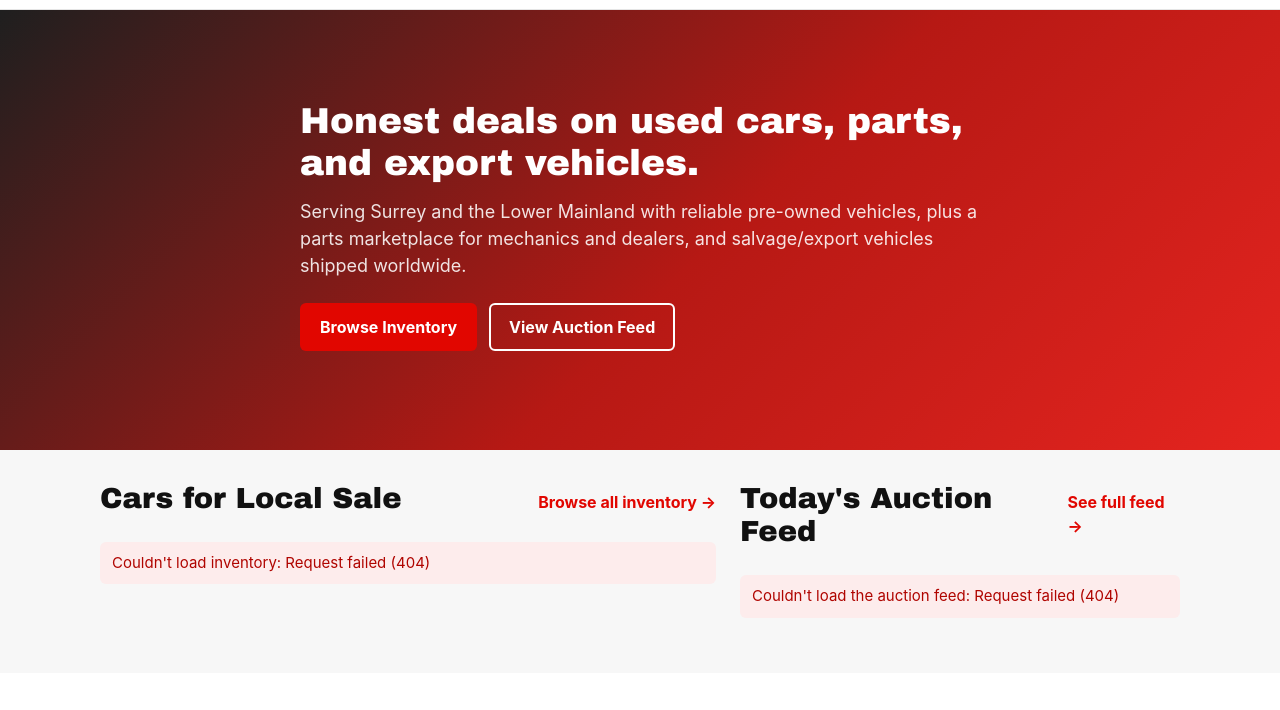
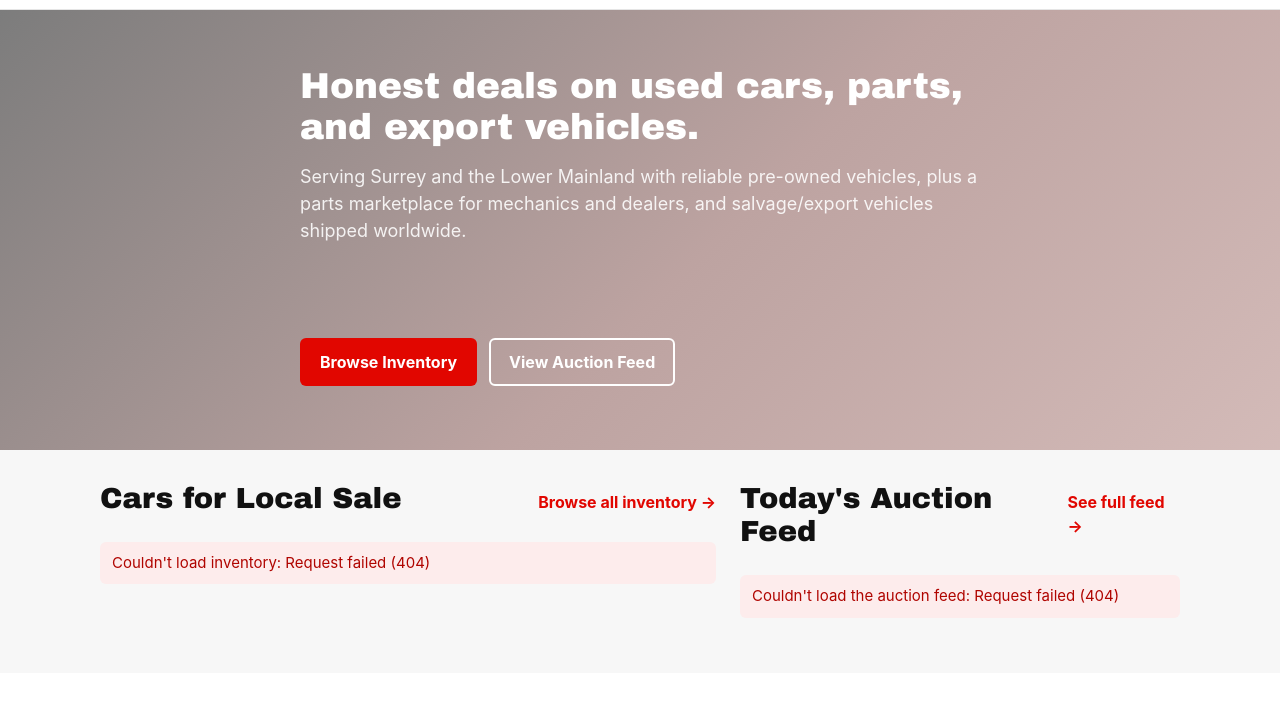
Before and after one commit to Afca7861/Website, a website: page public/index.html in a window 1280 px wide. Shown: the part 79-789 px from the top of the page. Drawn offline with Linux system fonts and the light colour scheme; no server answers.

Commit message:
Pin banner buttons to the bottom, lighten and reduce redness of the banner overlay

```diff
--- a/public/css/style.css
+++ b/public/css/style.css
@@ -100,19 +100,26 @@ nav.main-nav a.active, nav.main-nav a:hover { color: var(--afca-red); text-decor
   overflow: hidden;
   color: var(--afca-white);
   background-image:
-    linear-gradient(135deg, rgba(17,17,17,0.94) 0%, rgba(176,5,0,0.92) 55%, rgba(225,6,0,0.88) 100%),
+    linear-gradient(135deg, rgba(17,17,17,0.55) 0%, rgba(90,25,20,0.4) 55%, rgba(110,28,20,0.3) 100%),
     url('/assets/banner-placeholder.svg');
   background-size: cover;
   background-position: center;
   padding: 56px 0 64px;
   min-height: 440px;
   display: flex;
-  align-items: center;
+  align-items: stretch;
 }
-.site-banner-inner { position: relative; z-index: 1; max-width: 720px; width: 100%; }
+.site-banner-inner {
+  position: relative;
+  z-index: 1;
+  max-width: 720px;
+  width: 100%;
+  display: flex;
+  flex-direction: column;
+}
 .site-banner h1 { color: var(--afca-white); margin-bottom: 14px; }
 .site-banner p { color: rgba(255,255,255,0.88); font-size: 18px; margin-bottom: 0; }
-.site-banner-actions { display: flex; gap: 12px; margin-top: 24px; flex-wrap: wrap; }
+.site-banner-actions { display: flex; gap: 12px; margin-top: auto; padding-top: 24px; flex-wrap: wrap; }
 .btn-invert { border-color: var(--afca-white); color: var(--afca-white); }
 .btn-invert:hover { background: var(--afca-white); color: var(--afca-black); }
 @media (max-width: 700px) {
--- a/public/js/banner.js
+++ b/public/js/banner.js
@@ -13,7 +13,7 @@ document.addEventListener("DOMContentLoaded", async () => {
 
     if (settings.banner_image_url) {
       banner.style.backgroundImage =
-        "linear-gradient(135deg, rgba(17,17,17,0.72) 0%, rgba(176,5,0,0.62) 55%, rgba(225,6,0,0.5) 100%), " +
+        "linear-gradient(135deg, rgba(17,17,17,0.4) 0%, rgba(90,25,20,0.3) 55%, rgba(110,28,20,0.2) 100%), " +
         `url('${settings.banner_image_url}')`;
     }
 
```
